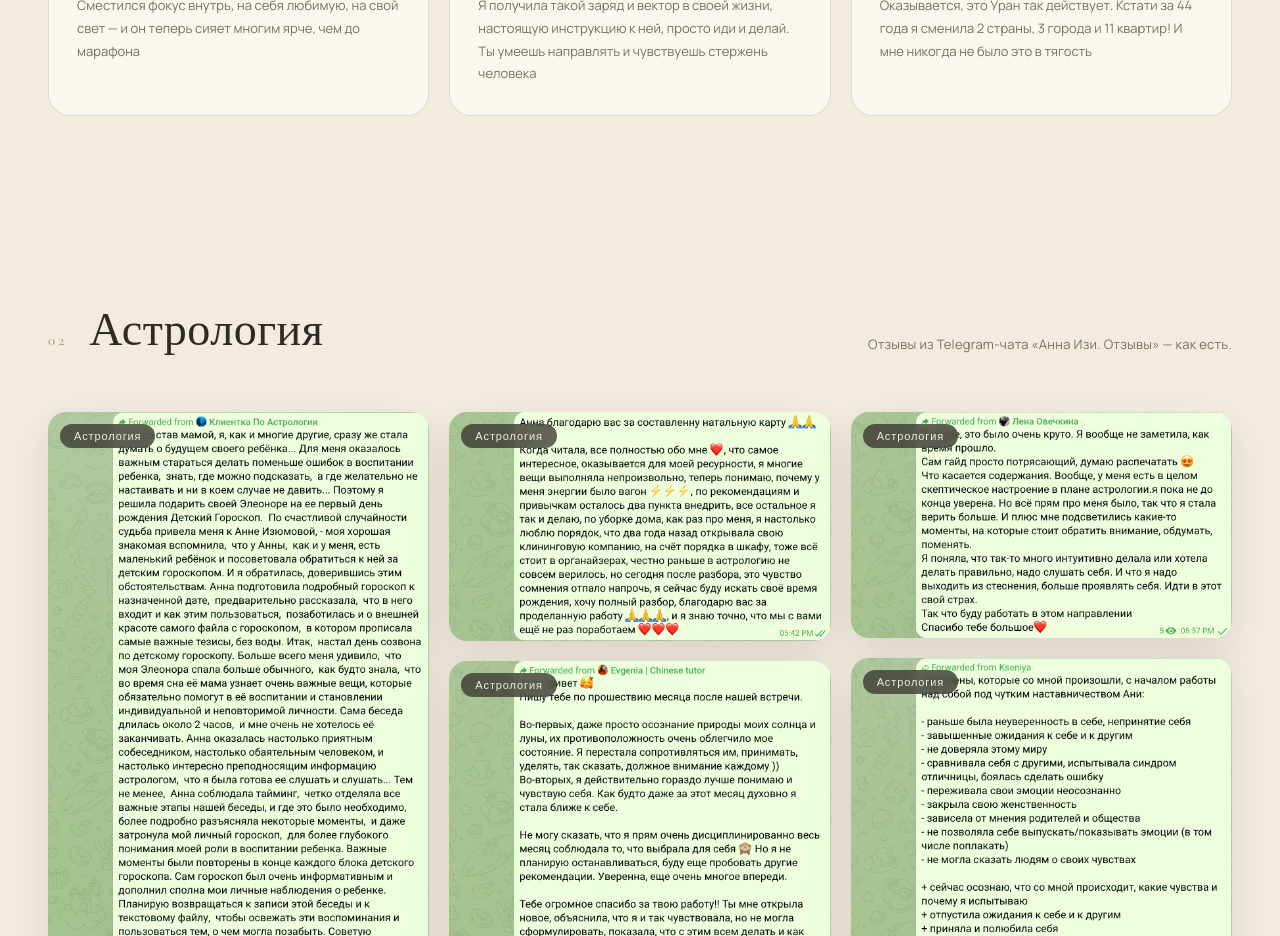
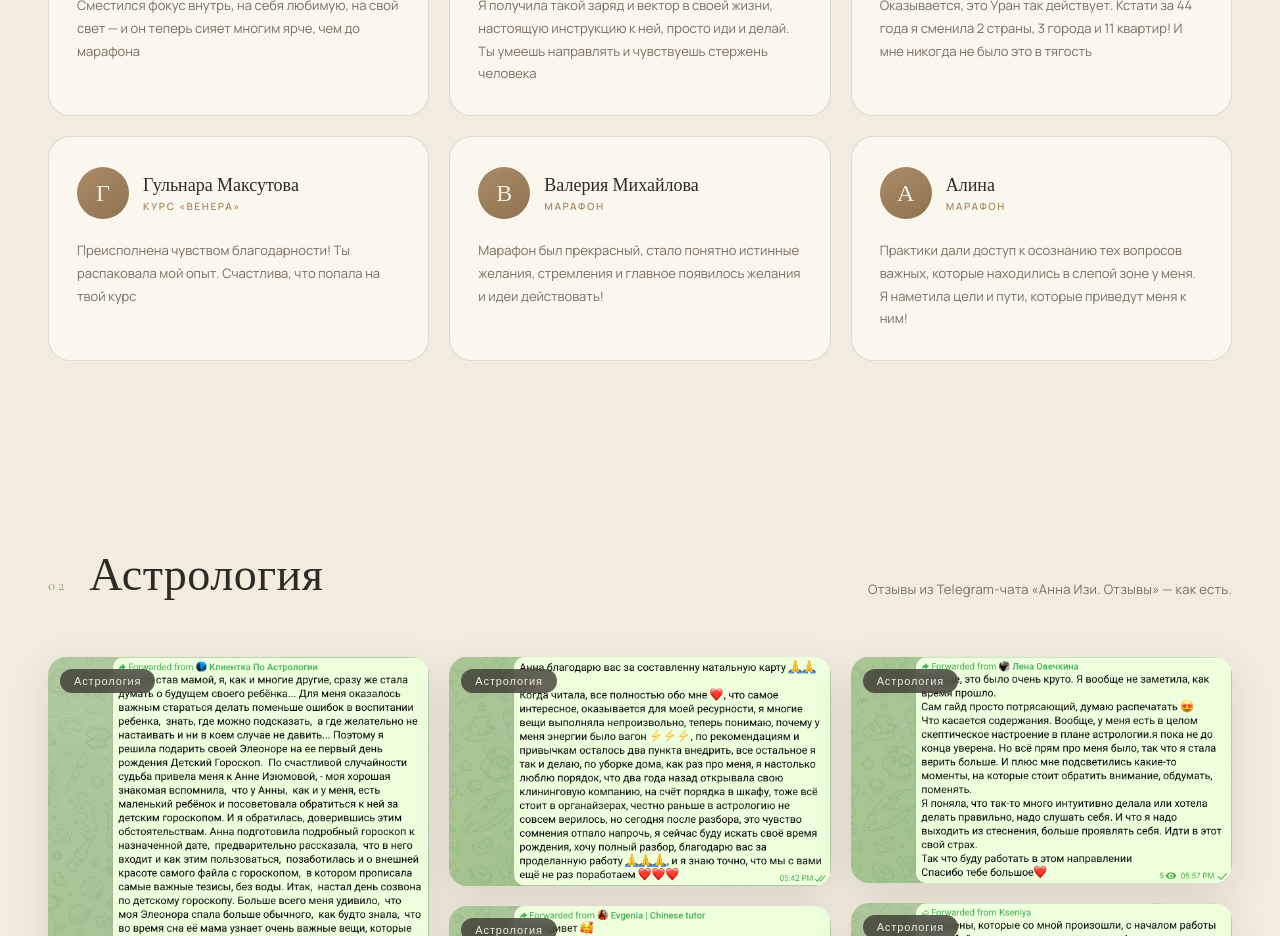
Before and after one commit to annasheshina/alma-celeste, a React (Vite) app: page /reviews in a window 1280 px wide. Shown: the part 1680-2616 px from the top of the page. Built offline with nearby package versions, Linux system fonts and the light colour scheme.

Commit message:
Программы: +3 цитаты (Венера, марафоны) — по 6 в каждом разделе
Co-Authored-By: Анна Изюмова <anna.sheshina@gmail.com>

```diff
--- a/src/data/reviews.js
+++ b/src/data/reviews.js
@@ -131,4 +131,25 @@ export const reviews = [
     tag: 'Натальная карта',
     text: 'Оказывается, это Уран так действует. Кстати за 44 года я сменила 2 страны, 3 города и 11 квартир! И мне никогда не было это в тягость',
   },
+  {
+    id: 16,
+    category: 'programs',
+    name: 'Гульнара Максутова',
+    tag: 'Курс «Венера»',
+    text: 'Преисполнена чувством благодарности! Ты распаковала мой опыт. Счастлива, что попала на твой курс',
+  },
+  {
+    id: 17,
+    category: 'programs',
+    name: 'Валерия Михайлова',
+    tag: 'Марафон',
+    text: 'Марафон был прекрасный, стало понятно истинные желания, стремления и главное появилось желания и идеи действовать!',
+  },
+  {
+    id: 18,
+    category: 'programs',
+    name: 'Алина',
+    tag: 'Марафон',
+    text: 'Практики дали доступ к осознанию тех вопросов важных, которые находились в слепой зоне у меня. Я наметила цели и пути, которые приведут меня к ним!',
+  },
 ]
```
